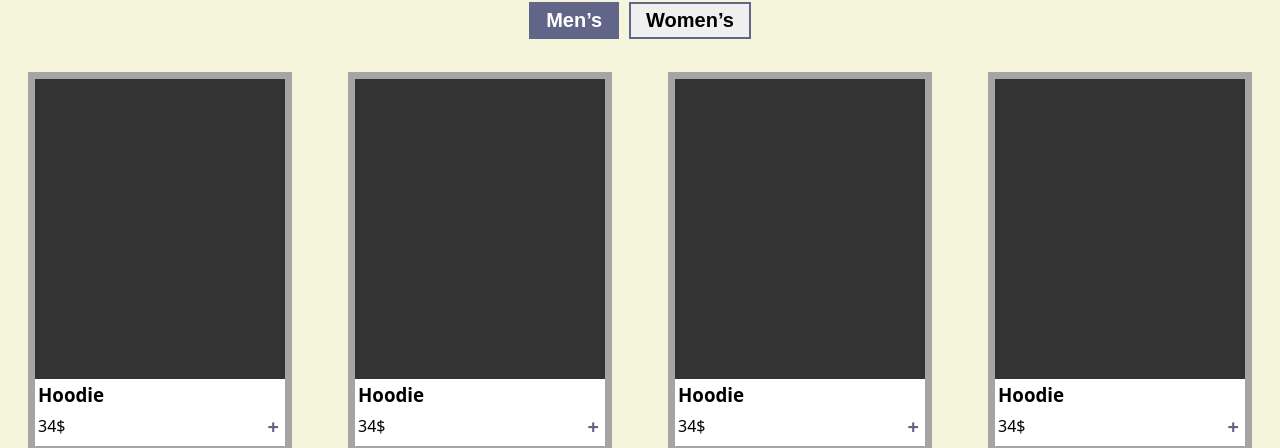
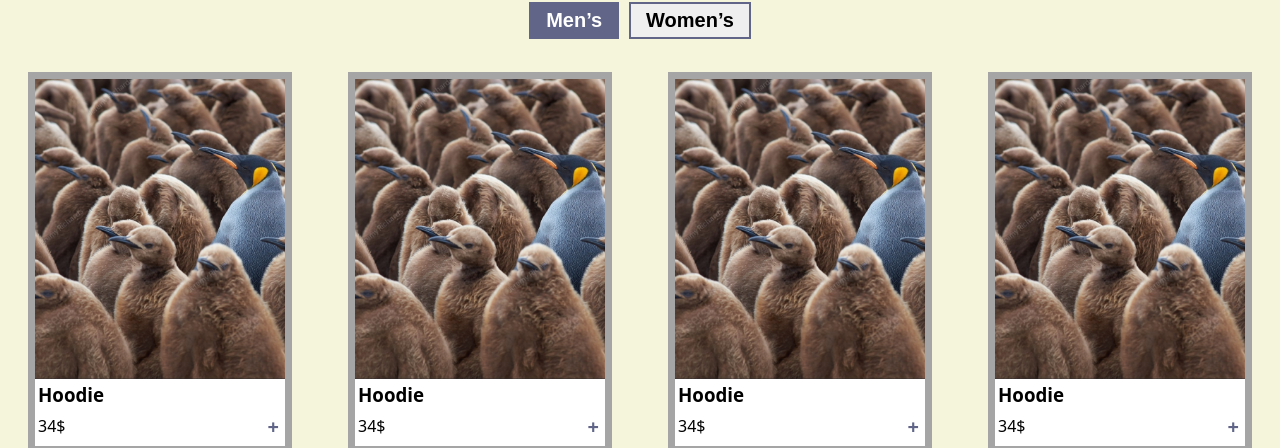
Before and after one commit to Hossam-Allam/online-store, a React (Vite) app: page /shop in a window 1280 px wide. Shown: the part 271-719 px from the top of the page. Built offline with nearby package versions, Linux system fonts and the light colour scheme.

Commit message:
styling card images

```diff
--- a/src/App.css
+++ b/src/App.css
@@ -295,10 +295,23 @@ svg:hover {
 }
 
 .card-img {
-  background-color: #333;
+  overflow: hidden;
+  height: 100%;
   width: 250px;
   height: 300px;
 }
+
+.item-img {
+  width: 100%;
+  height: 100%;
+  object-fit: cover;
+  transition: transform 0.3s ease;
+}
+
+.item-img:hover {
+  transform: scale(1.05);
+}
+
 
 .pricecart {
   display: flex;
--- a/src/Shop.jsx
+++ b/src/Shop.jsx
@@ -2,6 +2,7 @@ import Header from "./components/Header"
 import Footer from "./components/Footer"
 import { useState, useEffect } from "react"
 import Card from "./components/Card"
+
 
 function Shop() {
     const [category, setCategory] = useState("men")
--- a/src/components/Card.jsx
+++ b/src/components/Card.jsx
@@ -1,7 +1,10 @@
+import penguin from "../assets/penguin.jpeg"
+
 function Card({ img, name, price }) {
     return (
         <div className="card">
             <div className="card-img">
+                <img src={penguin} alt="penguin" className="item-img" />
             </div>
             <h3 className="margin">{name}</h3>
             <div className="pricecart margin">
```
